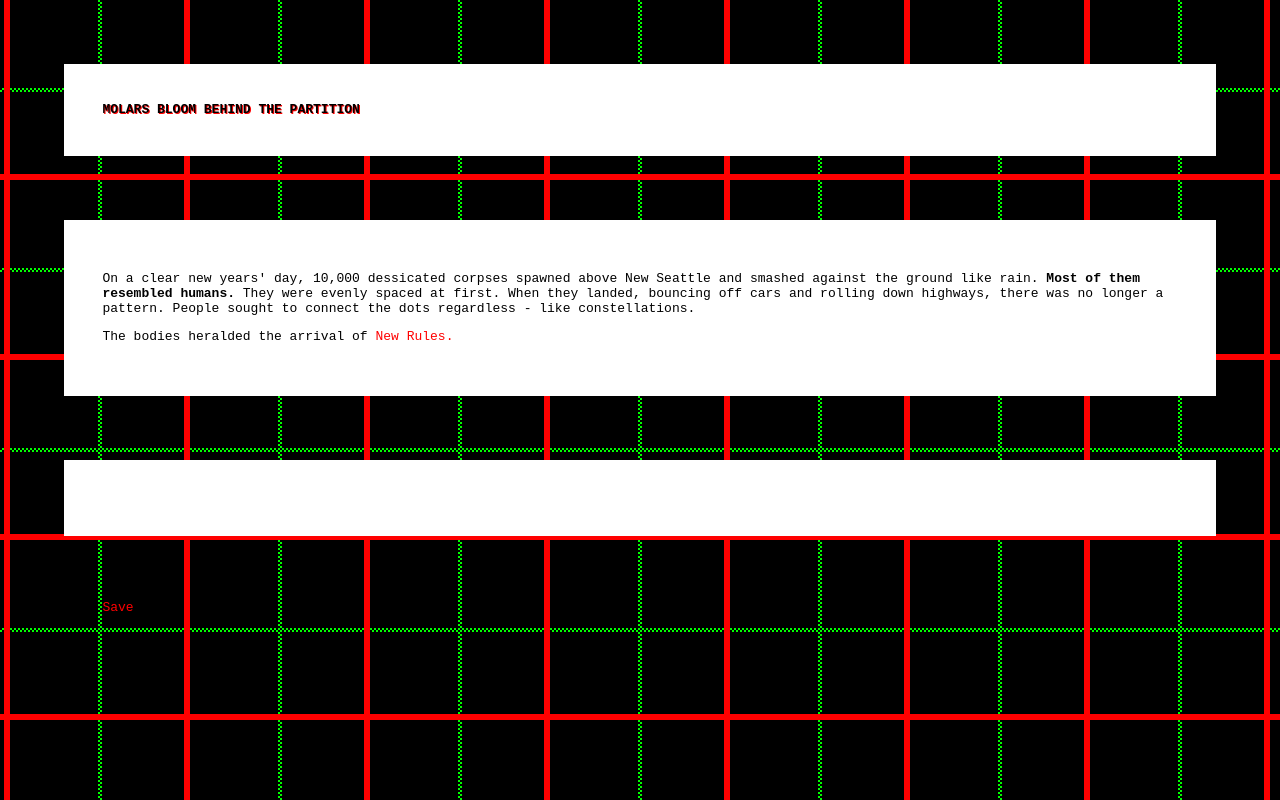
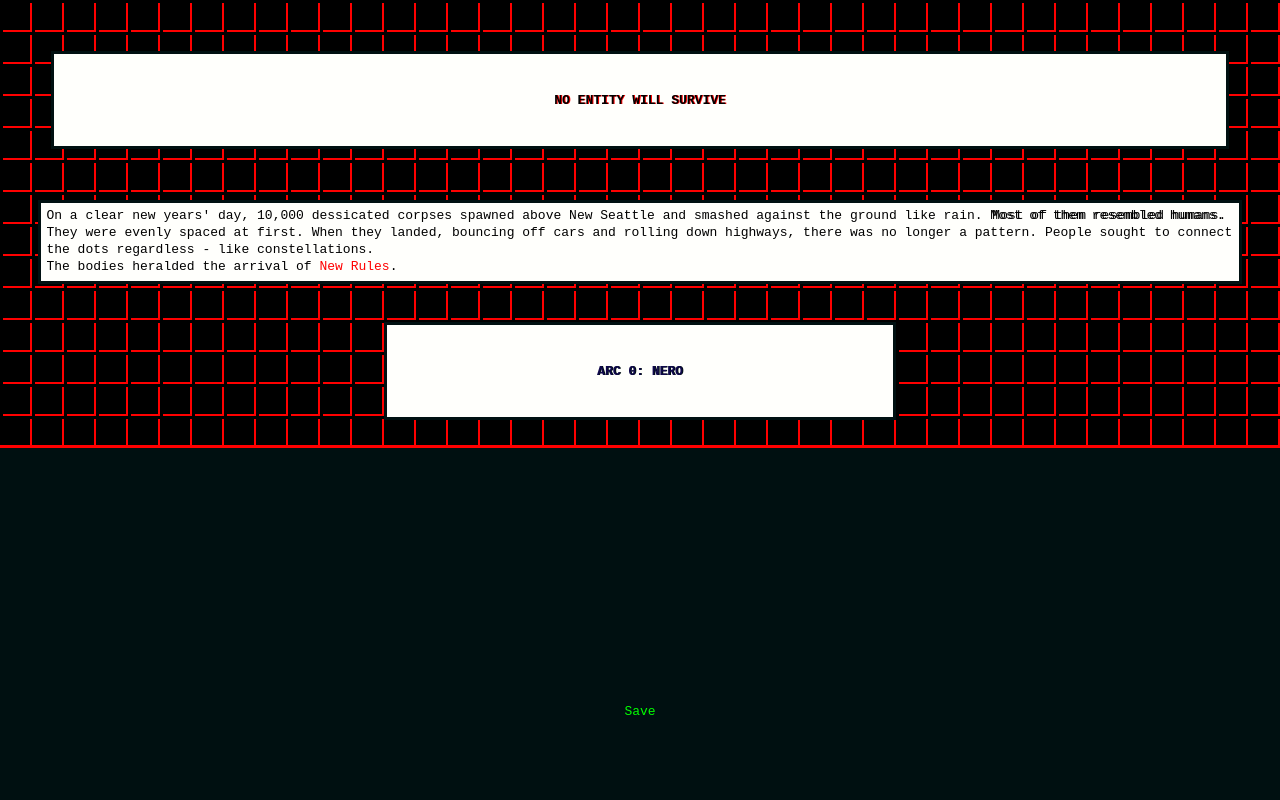
Before and after one commit to thayleL/thayleL, a plain HTML site: page index.html in a window 1280 px wide. Drawn offline with Linux system fonts and the light colour scheme.

Commit message:
update theme

```diff
--- a/blood.css
+++ b/blood.css
@@ -1,54 +1,70 @@
 body {
-        margin: 0px;
+    margin: 0px;
+
 }
 
 .page {
-	background-image: url("newsbackground.png");
-	background-position: center top;
-	background-attachment: fixed;
+    background-image: url("bg.png");
 	height: 100%;
 	overflow: auto;
 	font-family: MONOSPACE;
 }
 
 .pageTitle {
-    background-color: #fff;
+    border: 3px solid #001011;
+    background-color: #fffffc;
     padding: 3%;
-    margin: 5%;
+    margin: 4%;
     font-weight: bold;
-    text-shadow: 1px 1px #f00;
+    text-shadow: 1px 0px #f00;
+    text-align: center;
 }
 
 .pageContent {
-    background-color: #fff;
-    padding: 3%;
-    margin: 5%;
+    border: 3px solid #001011;
+    background-color: #fffffc;
+    padding: 5px;
+    margin: 3%;
+    line-height: 1.3;
+}
+
+.pagecontent p {
+    margin: 0px;
 }
 
 .pageNext {
-    background-color: #fff;
+    border: 3px solid #001011;
+    background-color: #fffffc;
     padding: 3%;
-    margin: 5%;
+    margin: 30%;
+    margin-top: 0px;
+    color: #0f084b;
+    font-weight: bold;
+    text-shadow: 1px 0px #001011;
+    text-align: center;
+    margin-bottom: 0px;
 }
 
 .pageFooter {
-    background-color: transparent;
-    padding: 3%;
-    margin: 5%;
-    margin-top: 0%;
-    padding-top: 0%;
-    color: #f00;
+    border-top: 3px solid #f00;
+    border-bottom: 3px solid #f00;
+    background-color: #001011;
+    padding: 20%;
+    margin-top: 2%;
+    margin-bottom: 0%;
+    text-align: center;
 }
 
 a {
-	color: #f00;
+	color: #0f0;
 	text-decoration: none;
 }
 
 .red {
-	color: #f00
+	color: #f00;
 }
 
 .bold {
-	font-weight: bold;
+	text-shadow: 2px 0px;
+
 }
--- a/index.html
+++ b/index.html
@@ -6,14 +6,15 @@
 <body>
 	<div class="page">
 		<div class="pageTitle">
-		MOLARS BLOOM BEHIND THE PARTITION
+		NO ENTITY WILL SURVIVE
 		</div>
 
 		<div class="pageContent">
 		<p>On a clear new years' day, 10,000 dessicated corpses spawned above New Seattle and smashed against the ground like rain. <span class="bold">Most of them resembled humans.</span> They were evenly spaced at first. When they landed, bouncing off cars and rolling down highways, there was no longer a pattern. People sought to connect the dots regardless - like constellations.</p>
-		<p>The bodies heralded the arrival of <span class="red">New Rules.</span></p>
+		<p>The bodies heralded the arrival of <span class="red">New Rules</span>.</p>
 		</div>
 		<div class="pageNext">
+		ARC 0: NERO
 		</div>
 
 		<div class="pageFooter">
```
Also changed, not shown: bg.png (added).
